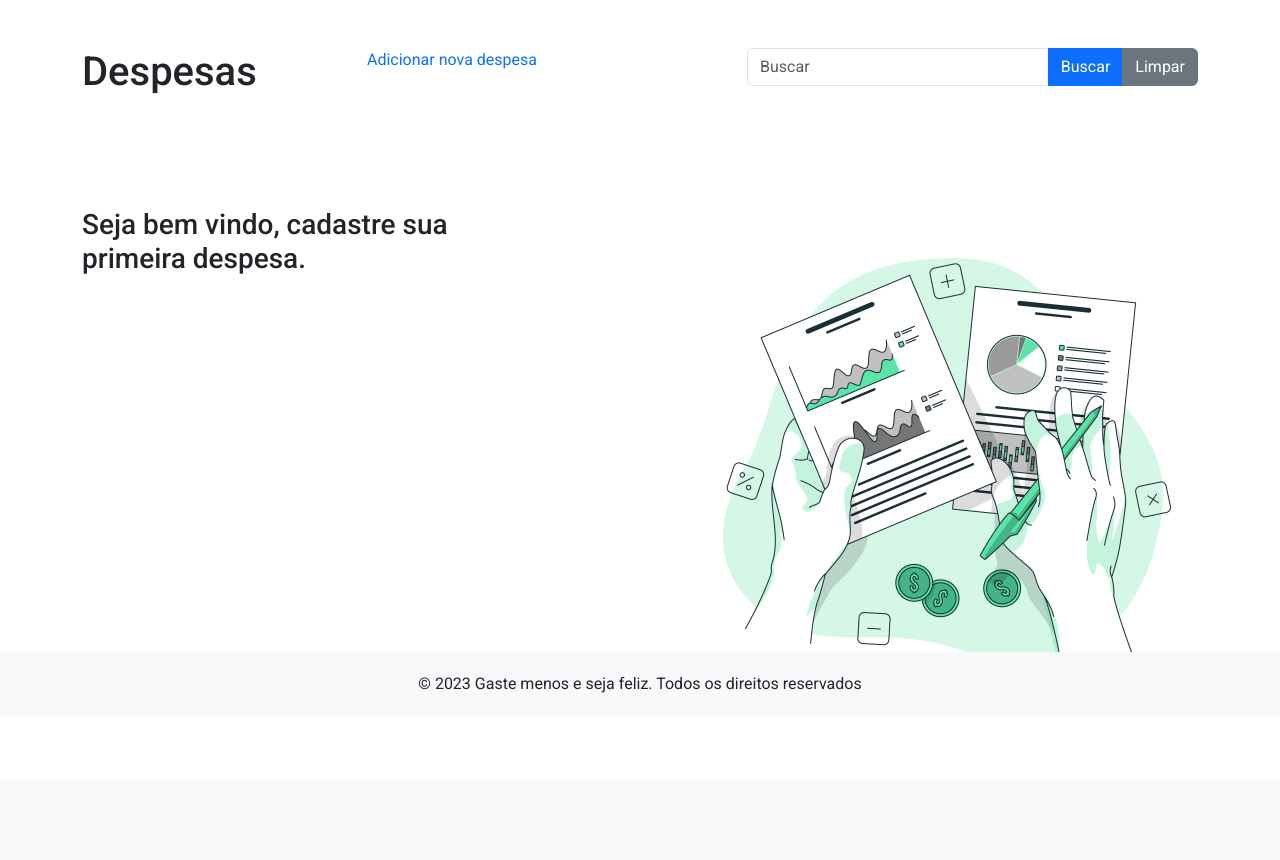
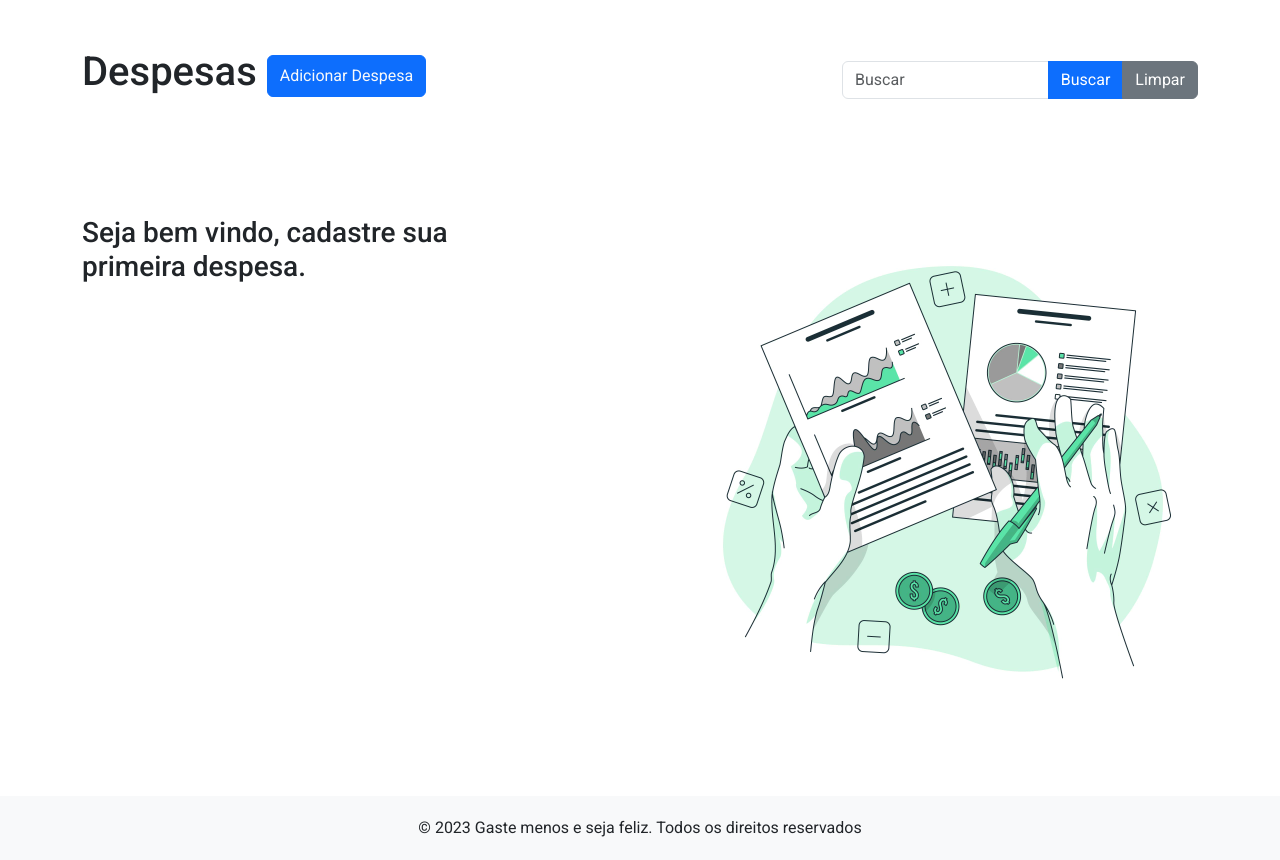
Before and after one commit to elinaldosoft/gastemenos, a Django app: page /dashboard in a window 1280 px wide. Shown: the part 84-944 px from the top of the page. Before the commit the page ends 777 px from the top, so only its background shows below. Run offline with Django 4.2, Linux system fonts and the light colour scheme; the visitor is signed in with stand-in values (Sample User, id 1); data that the repository does not hold is empty; some libraries are stand-ins or nearby versions.

Commit message:
dashboard and footer style

```diff
--- a/templates/base.html
+++ b/templates/base.html
@@ -188,7 +188,7 @@
     </div>
   </nav>
   {% block content %}{% endblock %}
-  <footer class="bd-footer fixed-bottom py-1 mt-2 bg-light">
+  <footer class="bd-footer py-1 mt-2 bg-light">
     <!-- Copyright -->
     <div class="text-center p-3">
       <span> &copy; {% now "Y" %} Gaste menos e seja feliz. Todos os direitos reservados</span>
--- a/templates/financial/dashboard.html
+++ b/templates/financial/dashboard.html
@@ -3,14 +3,18 @@
 
 {% block content %}
 <div class="container-sm dashboard">
-    <div class="row py-5">
-        <div class="col-sm-3"><h1>Despesas</h1></div>
-        <div class="col-sm-4 mb-3">
-            <a href="{% url 'create_or_edit_expense' %}" class="link-primary">Adicionar nova despesa</a>
+    <div class="row py-5 justify-content-between">
+        <div class="col-md-8 d-flex mb-2">
+            <div class="sm-6 d-flex justify-content-between">
+                <h1>Despesas</h1>
+            </div>
+            <div style="margin-left: 10px; display: flex; align-items: center;" class="sm-6">
+                <a href="{% url 'create_or_edit_expense' %}" style="padding: 8px 12px;" class="link-primary btn btn-primary text-light">Adicionar Despesa</a>
+            </div>
         </div>
-        <div class="col-sm-5">
-            <form action="{% url 'dashboard' %}" method="get">
-                <div class="input-group mb-3">
+        <div class="col-lg-4 justify-content-lg-end" style="display: flex; align-content: center;">
+            <form action="{% url 'dashboard' %}" method="get"  style="display: flex; align-items: center;">
+                <div class="input-group">
                     <input type="text" name="search" value="{{ request.GET.search }}" class="form-control" placeholder="Buscar" aria-label="Buscar" aria-describedby="button-addon2">
                     <button class="btn btn btn-primary" type="submit"><i class="fas fa-search"></i>Buscar <i class="fas fa-search"></i></button>
                     <a href="." class="btn btn-secondary">Limpar</a>
```
